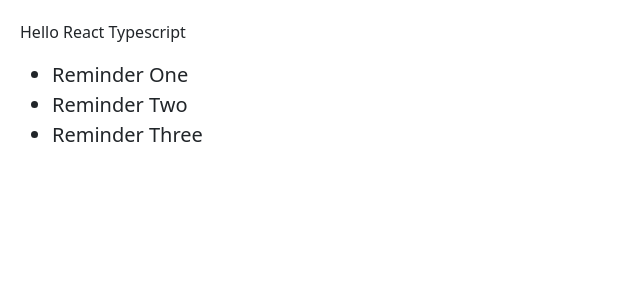
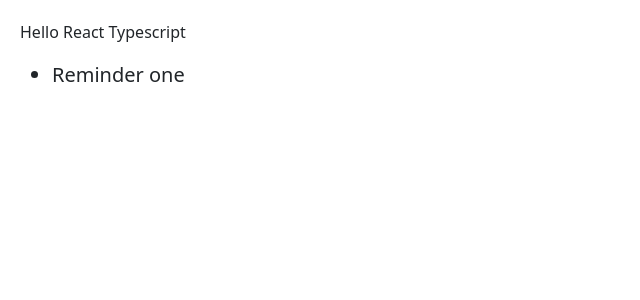
Before and after one commit to kid-us/Typescript-Projects, a React (Vite) app in the folder TodoApp/: page / in a window 1280 px wide. Shown: the top 300 px of the page, without its empty margins (0-640 px from the left). Built offline with nearby package versions, Linux system fonts and the light colour scheme.

Commit message:
useState hook

```diff
--- a/TodoApp/src/App.tsx
+++ b/TodoApp/src/App.tsx
@@ -1,12 +1,11 @@
+import { useState } from 'react';
 import ReminderList from './components/ReminderList'
 import Reminder from './models/reminder'
 
-const reminders: Reminder[]  = [
-  {id: 1, title: "Reminder One"},
-  {id: 2, title: "Reminder Two"},
-  {id: 3, title: "Reminder Three"},
-];
 function App() {
+ const [reminders, setReminder] = useState<Reminder[]>([
+  {id:1, title: "Reminder one"}
+ ])
 
   return (
     <>
```
